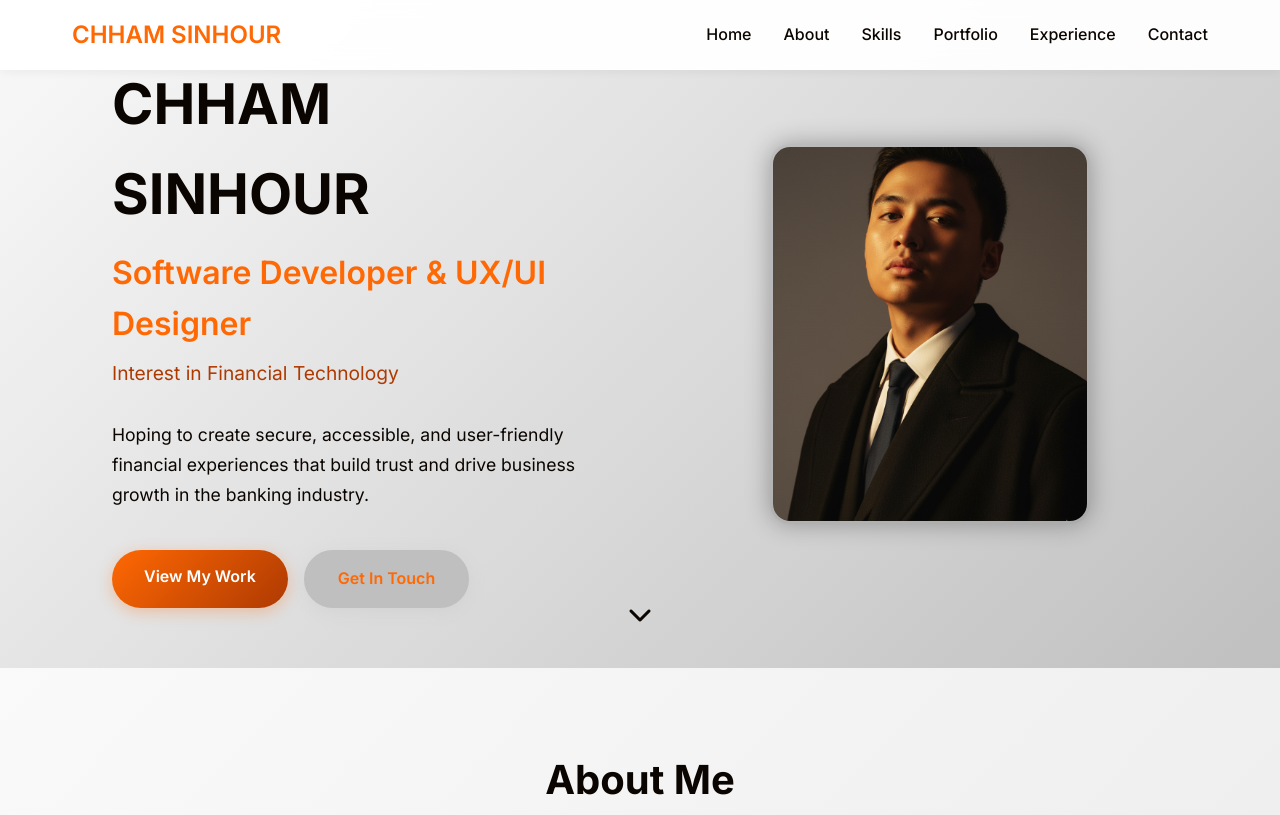
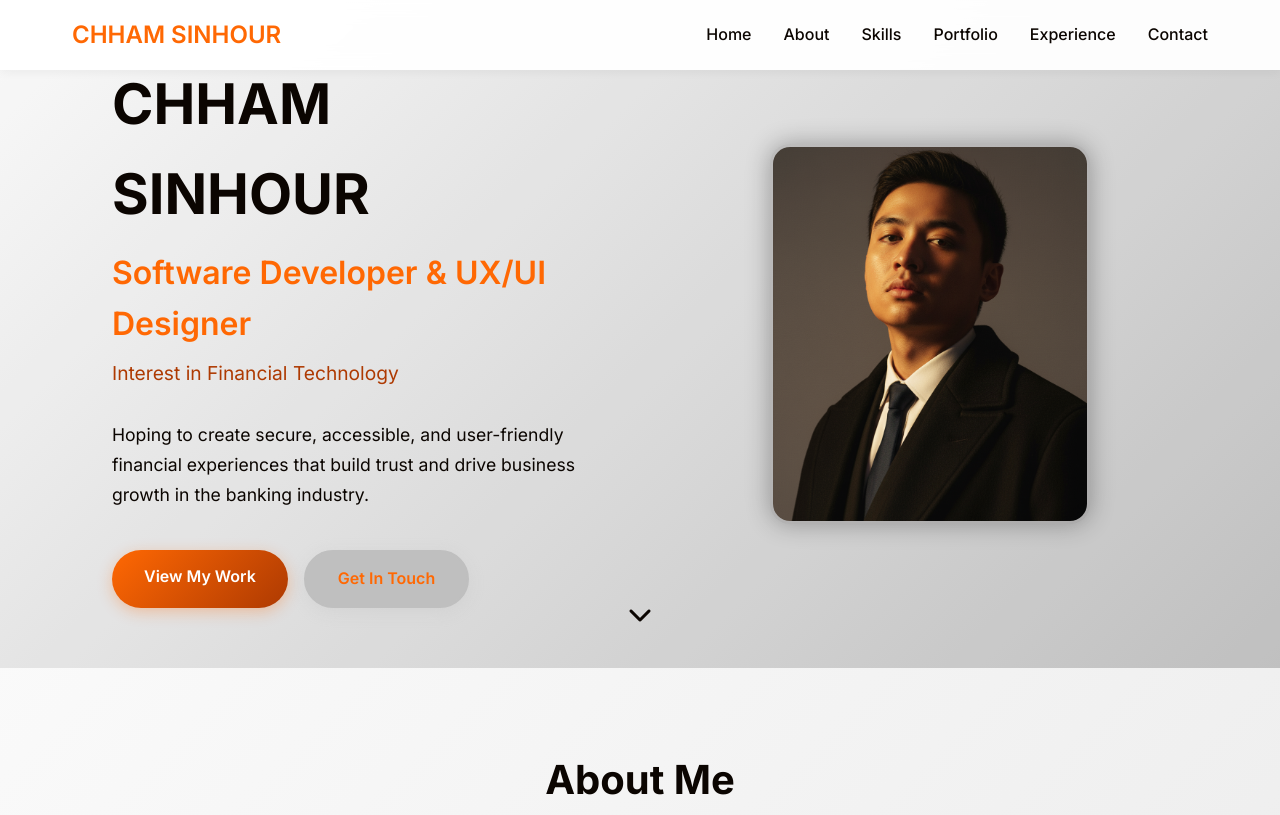
Before and after one commit to Hut-cmyk/Port-web, a plain HTML site: page index.html in a window 1280 px wide. Shown: the top 815 px of the page. Drawn offline with Linux system fonts and the light colour scheme; a web font is replaced by a local one.

Commit message:
Update main.css

```diff
--- a/styles/main.css
+++ b/styles/main.css
@@ -237,6 +237,7 @@ html {
   width: 100%;
   height: 100%;
   object-fit: cover;
+  object-position: center 10%;
 }
 
 
```
